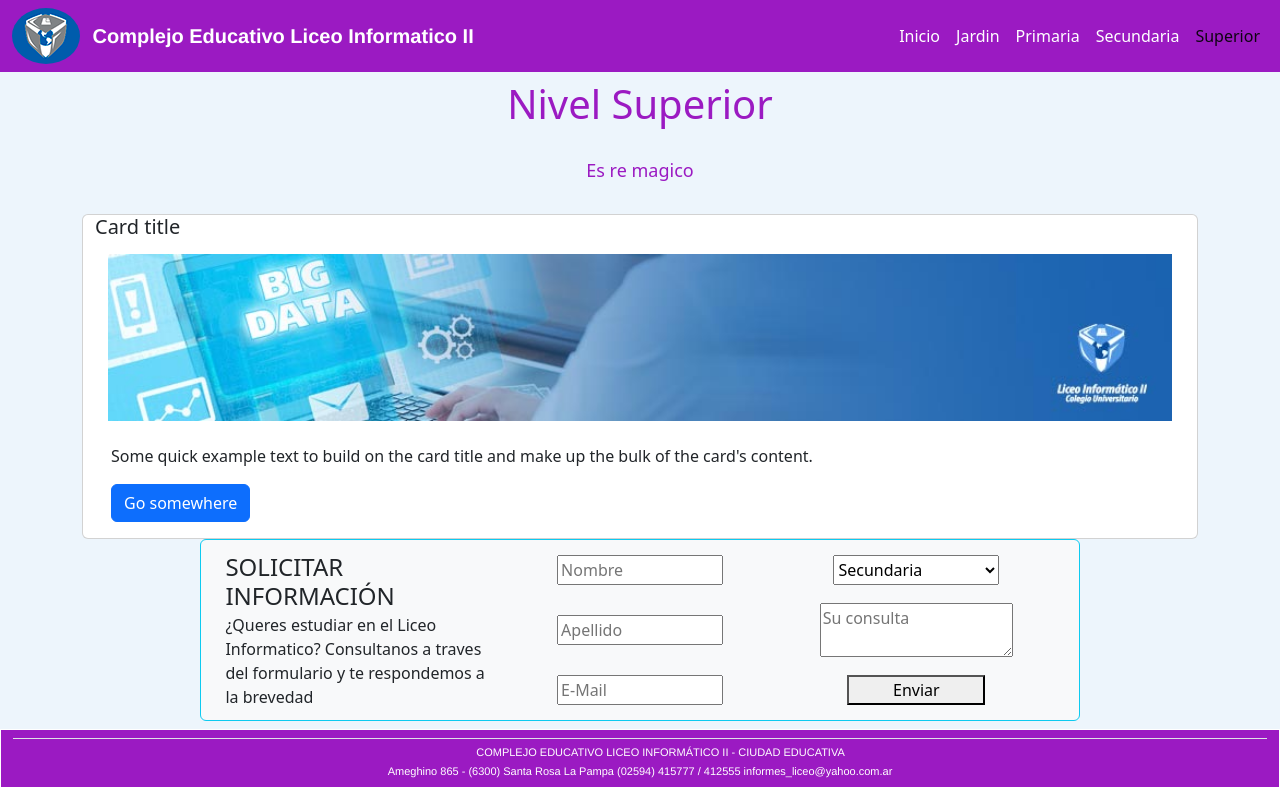
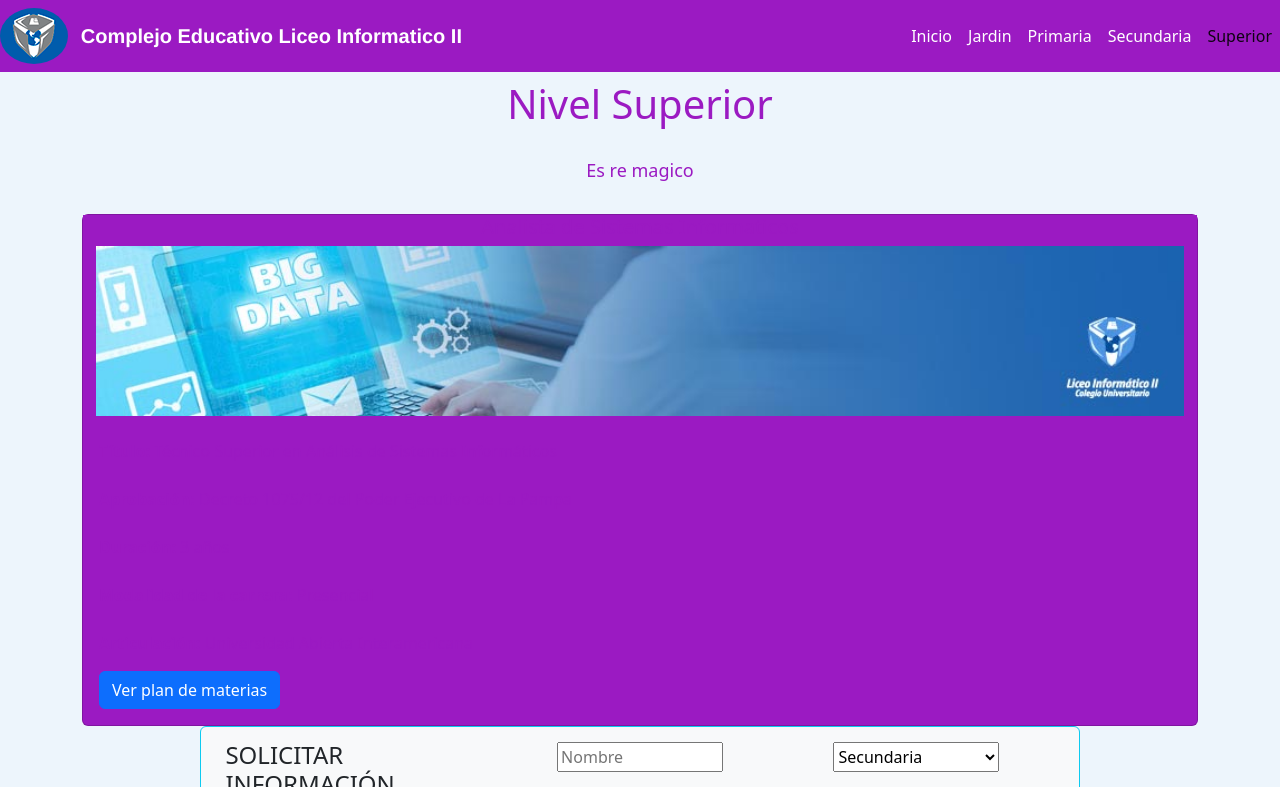
Before and after one commit to Ticho27/Bootstap, a plain HTML site: page Nsuperior.html in a window 1280 px wide. Both pictures are taken after a click on the picture 640 px from the left and 337 px from the top of the page. Shown: the top 787 px of the page. Drawn offline with nearby package versions, Linux system fonts and the light colour scheme.

Commit message:
navbars arregladas

```diff
--- a/Nsuperior.html
+++ b/Nsuperior.html
@@ -12,30 +12,38 @@
 
 <body class="aquamarine">
     <div class="dbody">
-        <header>
-            <nav class="navbar navbar-expand-lg colorHFS">
-                <div class="container-fluid">
-                    <img src="img/Logo.png" class="logo"></img>
-                    <a class="navbar-brand colorwhite titulo" href="index.html">Complejo Educativo <br class="none">
-                        Liceo
-                        Informatico II</a>
 
 
-                    <button class="navbar-toggler" type="button" data-bs-toggle="collapse"
-                        data-bs-target="#navbarNavAltMarkup" aria-controls="navbarNavAltMarkup" aria-expanded="false"
-                        aria-label="Toggle navigation">
-                        <span class="navbar-toggler-icon"></span>
-                    </button>
-                    <div class="collapse navbar-collapse justify-content-end " id="navbarNavAltMarkup">
-                        <div class="navbar-nav">
-                            <a class="nav-link colorwhite" href="index.html">Inicio</a>
+        <header>
+            <nav class="navbar navbar-expand-md navbar-light colorHFS">
+                <img src="img/Logo.png" class="logo"></img>
+                <a class="navbar-brand titulo" href="index.html">Complejo Educativo <br class="none">
+                    Liceo
+                    Informatico II</a></a>
+                <button class="navbar-toggler collapsed" type="button" data-toggle="collapse"
+                    data-target="#navbarsExample04" aria-controls="navbarsExample04" aria-expanded="false"
+                    aria-label="Toggle navigation">
+                    <span class="navbar-toggler-icon"></span>
+                </button>
+
+                <div class="navbar-collapse collapse justify-content-end" id="navbarsExample04" style="">
+                    <ul class="navbar-nav">
+                        <li class="nav-item">
+                            <a class="nav-link colorwhite " href="index.html">Inicio</a>
+                        </li>
+                        <li class="nav-item">
                             <a class="nav-link colorwhite" href="Ninicial.html">Jardin</a>
+                        </li>
+                        <li class="nav-item">
                             <a class="nav-link colorwhite" href="Nprimaria.html">Primaria</a>
+                        </li>
+                        <li class="nav-item">
                             <a class="nav-link colorwhite" href="Nmedio.html">Secundaria</a>
-                            <a class="nav-link active colorwhite" aria-current="page" href="Nsuperior.html">Superior</a>
-
-                        </div>
-                    </div>
+                        <li class="nav-item">
+                            <a class="nav-link colorwhite active" href="Nsuperior.html"
+                                aria-current="page">Superior</a>
+                        </li>
+                    </ul>
                 </div>
             </nav>
         </header>
@@ -50,20 +58,36 @@
             <div class="container d-flex justify-content-center mb-4 mt-2">
                 <h2 class="h1indexani1 texth2 colorSubS">Es re magico </h2>
             </div>
-            <div class="container row justify-content-center contprinci">
-                <div class="card col-12 m-auto">
-                    <h5 class="card-title">Card title</h5>
-                    <img class="card-img-top btn" data-toggle="collapse" data-target="#collapseOne" aria-expanded="true" aria-controls="collapseOne" src="img/FTP-LICEO-Tec-Sup-Analisis-Sist-Informaticos-imagen.jpg"
-                        alt="Card image cap">
+
+            <div class="container">
+                <div class="card col-12 m-auto contsup1234">
+                    <h5 class=" text-center mb-0 contsup1234">Analista de Sistemas Informaticos</h5>
+                    <img class="card-img-top btn " data-toggle="collapse" data-target="#collapseOne"
+                        aria-expanded="true" aria-controls="collapseOne"
+                        src="img/FTP-LICEO-Tec-Sup-Analisis-Sist-Informaticos-imagen.jpg" alt="Card image cap">
                     <div id="collapseOne" class="card-body collapse">
+                        <p class="card-text "><b>Título:</b>
+                            Técnico Superior en Análisis de Sistemas Informáticos <br><br>
 
+                            <b>Aprobación:</b>
+                            Decreto 1075/12 del Poder Ejecutivo de La Pampa
+                            <br><br>
+                            <b>Duración:</b>
+                            3 años
+                            <br><br>
+                            <b>Modalidad de la carrera:</b>
 
-                        <p class="card-text">Some quick example text to build on the card title and make up the bulk of
-                            the card's content.</p>
-                        <a href="#" class="btn btn-primary">Go somewhere</a>
+                            Presencial
+                            <br><br>
+                            <b>Articulación:</b>
+                            Universidad Abierta Interamericana
+                        </p>
+                        <a href="#" class="btn btn-primary">Ver plan de materias</a>
                     </div>
                 </div>
             </div>
+
+
 
 
 
@@ -121,9 +145,15 @@
     <div class="precargaL--superior"></div>
 
 
-    <script src="https://code.jquery.com/jquery-3.2.1.slim.min.js" integrity="sha384-KJ3o2DKtIkvYIK3UENzmM7KCkRr/rE9/Qpg6aAZGJwFDMVNA/GpGFF93hXpG5KkN" crossorigin="anonymous"></script>
-    <script src="https://cdn.jsdelivr.net/npm/popper.js@1.12.9/dist/umd/popper.min.js" integrity="sha384-ApNbgh9B+Y1QKtv3Rn7W3mgPxhU9K/ScQsAP7hUibX39j7fakFPskvXusvfa0b4Q" crossorigin="anonymous"></script>
-    <script src="https://cdn.jsdelivr.net/npm/bootstrap@4.0.0/dist/js/bootstrap.min.js" integrity="sha384-JZR6Spejh4U02d8jOt6vLEHfe/JQGiRRSQQxSfFWpi1MquVdAyjUar5+76PVCmYl" crossorigin="anonymous"></script>
+    <script src="https://code.jquery.com/jquery-3.2.1.slim.min.js"
+        integrity="sha384-KJ3o2DKtIkvYIK3UENzmM7KCkRr/rE9/Qpg6aAZGJwFDMVNA/GpGFF93hXpG5KkN"
+        crossorigin="anonymous"></script>
+    <script src="https://cdn.jsdelivr.net/npm/popper.js@1.12.9/dist/umd/popper.min.js"
+        integrity="sha384-ApNbgh9B+Y1QKtv3Rn7W3mgPxhU9K/ScQsAP7hUibX39j7fakFPskvXusvfa0b4Q"
+        crossorigin="anonymous"></script>
+    <script src="https://cdn.jsdelivr.net/npm/bootstrap@4.0.0/dist/js/bootstrap.min.js"
+        integrity="sha384-JZR6Spejh4U02d8jOt6vLEHfe/JQGiRRSQQxSfFWpi1MquVdAyjUar5+76PVCmYl"
+        crossorigin="anonymous"></script>
 </body>
 
 </html>
--- a/scss/estilos.scss
+++ b/scss/estilos.scss
@@ -11,6 +11,7 @@ $superiorcolor: rgb(155, 26, 194);
     border-radius: 50%;
     margin-right: 1%;
 }
+
 
 
 
@@ -132,11 +133,20 @@ input {
     font-weight: bold;
     font-family: helvetica;
     text-align: left!important;
+    color: white;
 }
 
-.colorwhite {
+.colorwhite { /*NAVBAR ITEMS*/
     color: white;
+    text-align: right;
 }
+@media (max-width:576px){
+    .colorwhite{
+        margin-right: 20px!important;
+    }
+}
+
+
 
 .colorSubI {
     color: $primarycolor;
@@ -342,7 +352,7 @@ form {
     }
 }
 
-.contprinci { /*Contenedor Principal*/
+.contprinci { /*Contenedor Principal Margenes*/
     margin-left: auto!important;
     margin-right: auto!important;
 }
@@ -417,6 +427,10 @@ form {
     }
 }
 
-.gradient{
-    background-image: linear-gradient($inicialcolor, orange);
+/*CSS NSUP*/
+.contsup1234{
+    /*margin-left: auto!important;
+    margin-right: auto!important;*/
+    background-color: $superiorcolor;
+    color: $superiorcolor!important;
 }
```
Also changed, not shown: Ninicial.html (+24 -18 lines), Nmedio.html (+25 -20 lines), index.html (+21 -13 lines), text.html (+70 -12 lines), css/estilos.css, 1 other file.
